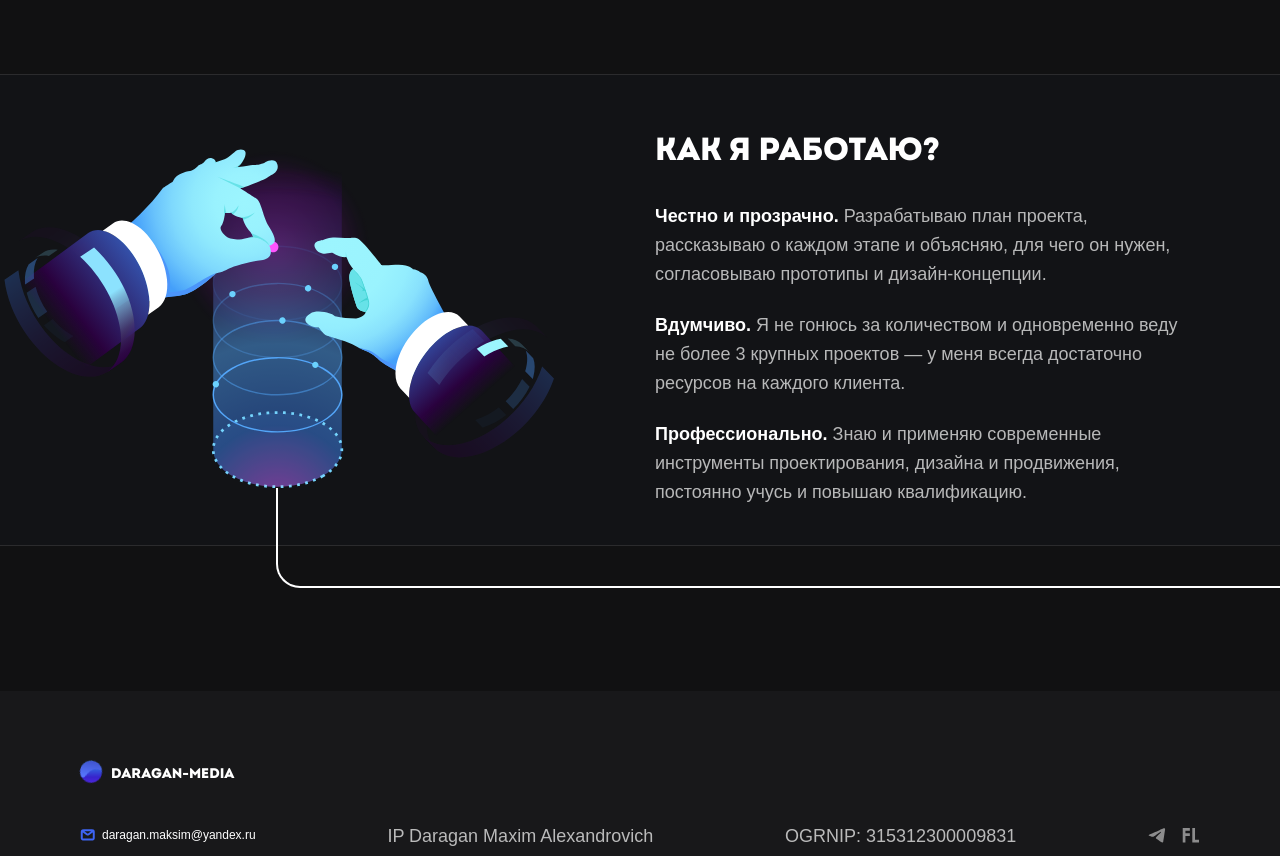
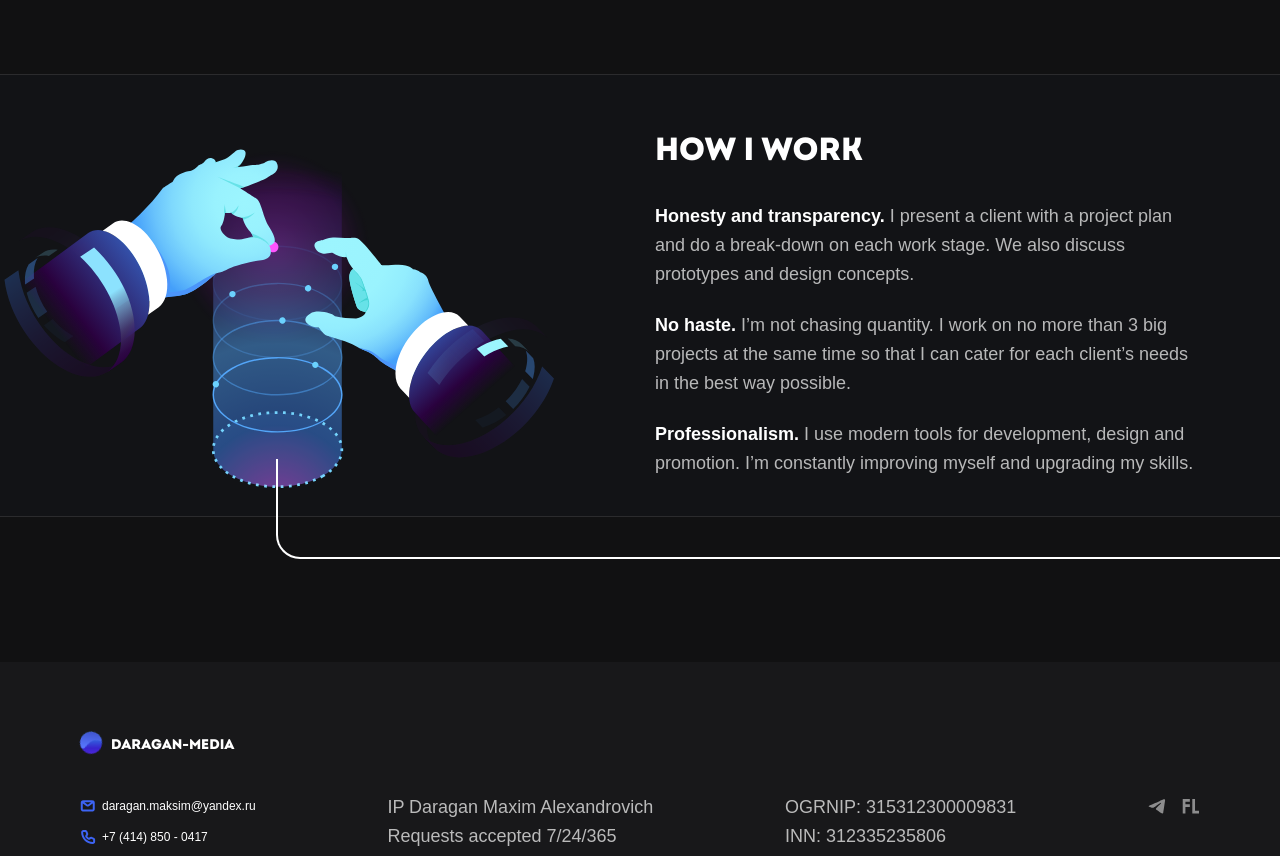
Before and after one commit to Hillel1408/daragan-media, a React (Create React App) app: page / in a window 1280 px wide. Shown: the part 4200-5056 px from the top of the page. Built offline with nearby package versions, Linux system fonts and the light colour scheme.

Commit message:
локализация

```diff
--- a/public/locales/en/translation.json
+++ b/public/locales/en/translation.json
@@ -24,5 +24,12 @@
     "INN": "INN",
     "AboutMe": "About me",
     "HiThere1": "Hi there! My name is Maxim Daragan. I’m a programmer from Saint-Petersburg. Since 2017, I’ve been creating websites that reveal the true character of a business and help draw in new clients with contextual and target advertising.",
-    "HiThere2": "My goal is to get to know a business and come up with an ideal way to introduce it to an audience."
+    "HiThere2": "My goal is to get to know a business and come up with an ideal way to introduce it to an audience.",
+    "HowIWork": "How I work",
+    "HonestyAndTransparency1": "Honesty and transparency.",
+    "HonestyAndTransparency2": "I present a client with a project plan and do a break-down on each work stage. We also discuss prototypes and design concepts.",
+    "NoHaste1": "No haste.",
+    "NoHaste2": "I’m not chasing quantity. I work on no more than 3 big projects at the same time so that I can cater for each client’s needs in the best way possible.",
+    "Professionalism1": "Professionalism.",
+    "Professionalism2": "I use modern tools for development, design and promotion. I’m constantly improving myself and upgrading my skills."
 }
--- a/src/components/AboutMe/AboutMe.tsx
+++ b/src/components/AboutMe/AboutMe.tsx
@@ -25,25 +25,22 @@ export default function AboutMe() {
                 <div className="container">
                     <div className="max-w-[545px] ml-auto">
                         <Observer>
-                            <h2 className="text-[32px] uppercase text-white font-['Intro'] mb-[32px]">как я работаю?</h2>
+                            <h2 className="text-[32px] uppercase text-white font-['Intro'] mb-[32px]">{t("HowIWork")}</h2>
                         </Observer>
                         <ul className="text-[18px] leading-[161%] text-[rgba(255,255,255,0.7)] flex flex-col gap-[22px] [&>li>span]:text-white [&>li>span]:font-bold">
                             <Observer>
                                 <li>
-                                    <span className="text-white font-bold">Честно и прозрачно.</span> Разрабатываю план проекта, рассказываю о каждом этапе и
-                                    объясняю, для чего он нужен, согласовываю прототипы и дизайн-концепции.
+                                    <span className="text-white font-bold">{t("HonestyAndTransparency1")}</span> {t("HonestyAndTransparency2")}
                                 </li>
                             </Observer>
                             <Observer>
                                 <li>
-                                    <span className="text-white font-bold">Вдумчиво.</span> Я не гонюсь за количеством и одновременно веду не более 3 крупных
-                                    проектов — у меня всегда достаточно ресурсов на каждого клиента.
+                                    <span className="text-white font-bold">{t("NoHaste1")}</span> {t("NoHaste2")}
                                 </li>
                             </Observer>
                             <Observer>
                                 <li>
-                                    <span className="text-white font-bold">Профессионально.</span> Знаю и применяю современные инструменты проектирования,
-                                    дизайна и продвижения, постоянно учусь и повышаю квалификацию.
+                                    <span className="text-white font-bold">{t("Professionalism1")}</span> {t("Professionalism2")}
                                 </li>
                             </Observer>
                         </ul>
```
Also changed, not shown: public/locales/ru/translation.json (+8 -1 lines).
